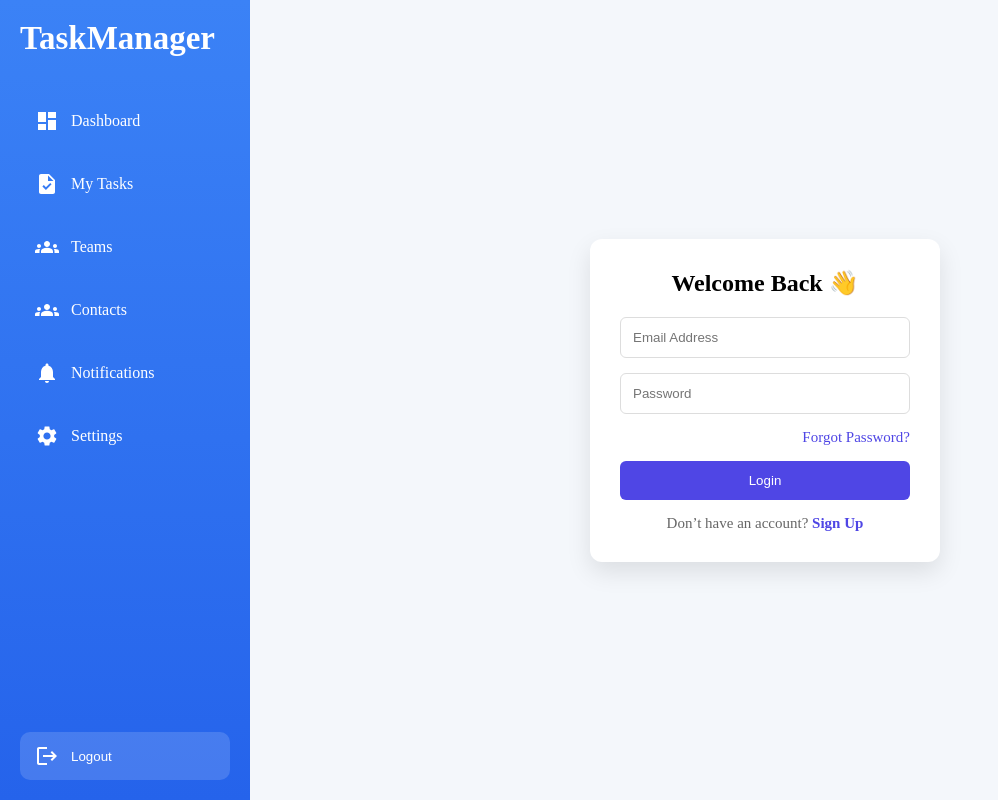
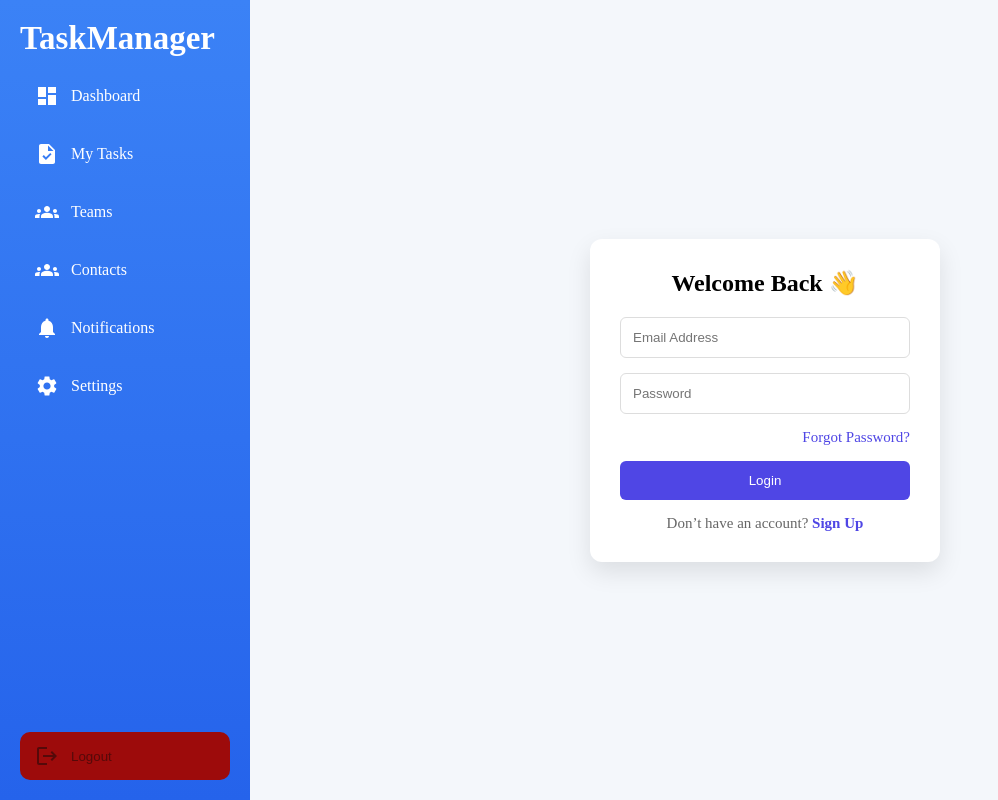
Before and after one commit to yubra840/Task-Manager, a React (Vite) app in the folder Frontend/my-react-app/: page /login in a window 1280 px wide. Shown: the whole page, without its empty margins (0-998 px from the left). Built offline with nearby package versions, Linux system fonts and the light colour scheme.

Commit message:
Added log out button

```diff
--- a/Frontend/my-react-app/src/components/Sidebar.css
+++ b/Frontend/my-react-app/src/components/Sidebar.css
@@ -14,14 +14,14 @@
 .sidebar-logo {
   font-size: 22px;
   font-weight: bold;
-  margin-bottom: 40px;
+  margin-bottom: 15px;
 }
 
 /* Links container */
 .sidebar-links {
   display: flex;
   flex-direction: column;
-  gap: 15px;
+  gap: 10px;
 }
 
 /* Individual link */
@@ -92,8 +92,8 @@
   border-radius: 10px;
 
   border: none;
-  background: rgba(255, 255, 255, 0.15);
-  color: white;
+  background: rgb(157, 11, 11);
+  color: rgb(85, 10, 10);
   cursor: pointer;
 
   transition: 0.3s ease;
```
